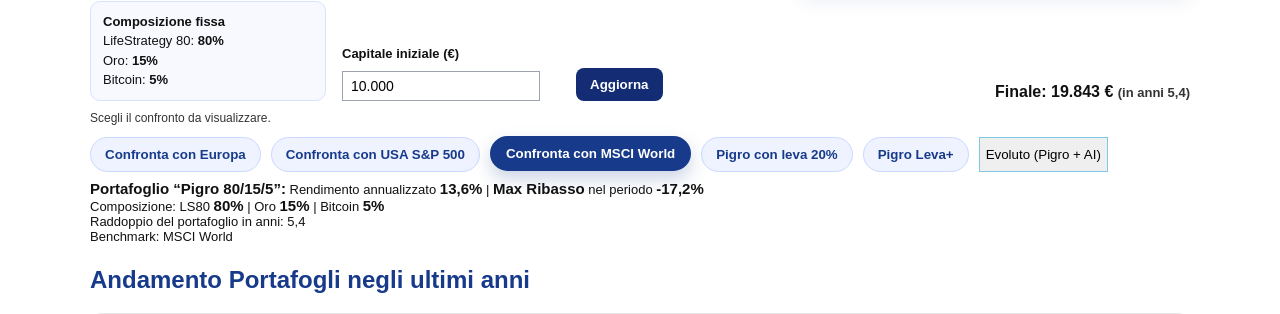
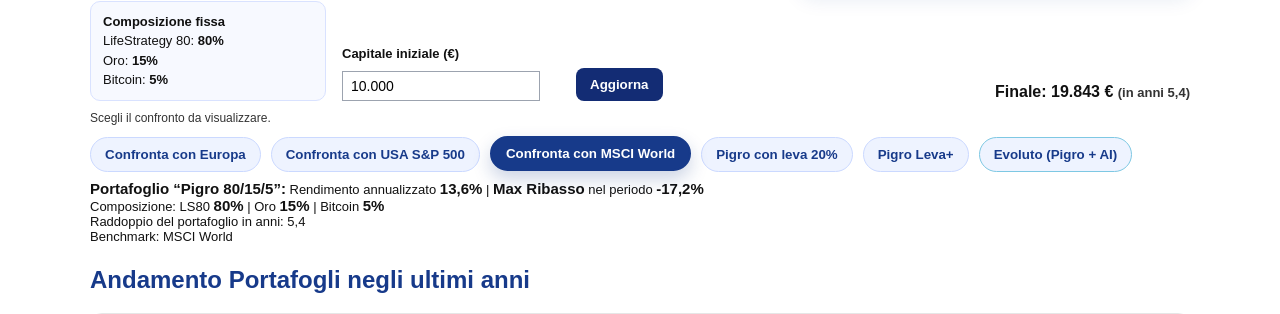
Before and after one commit to gvisentin-beep/pigro-gloob, a Flask app: page / in a window 1280 px wide. Shown: the part 282-596 px from the top of the page. Run offline with Flask 3, Linux system fonts and the light colour scheme.

Commit message:
Update button class for AI benchmark comparison

```diff
--- a/templates/index.html
+++ b/templates/index.html
@@ -95,8 +95,8 @@
       <button class="benchmarkBtn active" data-mode="normal" data-benchmark="world">Confronta con MSCI World</button>
       <button class="benchmarkBtn" data-mode="leva_fissa">Pigro con leva 20%</button>
       <button class="benchmarkBtn" data-mode="leva_plus">Pigro Leva+</button>
-      <button data-benchmark="ai_core" class="btn-evoluto">Evoluto (Pigro + AI)</button>
-    </div>
+      <button class="benchmarkBtn btn-evoluto" data-mode="normal" data-benchmark="ai_core">Evoluto (Pigro + AI)</button>
+       </div>
 
     <div id="fixed_leva_rule_box" class="dynamicRuleBox">
   <b>Pigro con Leva 20%:</b> parte con leva iniziale del 20%, poi alla fine di ogni anno, ricalibra il portafoglio e la leva per ciascun titolo in portafoglio. Il costo medio del Lombard è calcolato al 2,5% (potrebbe variare a seconda del contratto di ciascun investitore).
```
